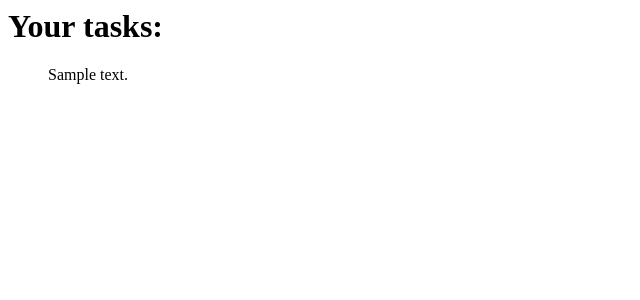
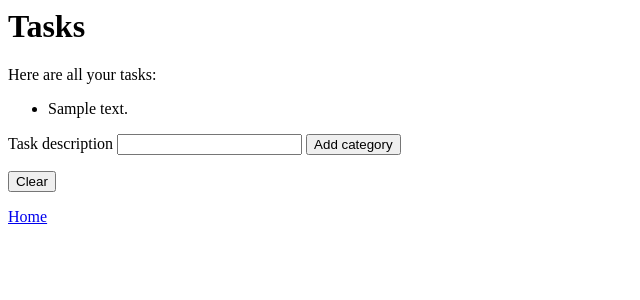
Before and after one commit to micahcourey/ToDoMySQL, a PHP site: template views/tasks.html.twig in a window 1280 px wide. Shown: the top 300 px of the page, without its empty margins (0-640 px from the left). Run offline with PHP 8.4, Linux system fonts and the light colour scheme; the template is opened without the code that fills it: most values are stand-ins (such as "Sample title", 1, 10 or a date in 2020); some libraries are stand-ins or nearby versions.

Commit message:
add tasks page

```diff
--- a/views/tasks.html.twig
+++ b/views/tasks.html.twig
@@ -3,13 +3,27 @@
         <title>To Do List</title>
     </head>
     <body>
+        <h1>Tasks</h1>
+
         {% if tasks is not empty %}
-            <h1>Your tasks:</h1>
+            <p>Here are all your tasks:</p>
             <ul>
                 {% for task in tasks %}
-                </li>{{ task.getDescription }}</li>
-                {% endfor %}
+                    <li> {{ task.getDescription }}</li>
+                    {% endfor %}
             </ul>
         {% endif %}
+
+        <form action='/tasks' method='post'>
+            <label for = 'description'>Task description</label>
+            <input id = 'description' name='description' type='text'>
+
+            <button type='submit'>Add category</button>
+        </form>
+        <form action='/delete_tasks' method = 'post'>
+            <button type='submit'>Clear</button>
+        </form>
+
+        <p><a href='/'>Home</a></p>
     </body>
 </html>
```
Also changed, not shown: 3 other files.
